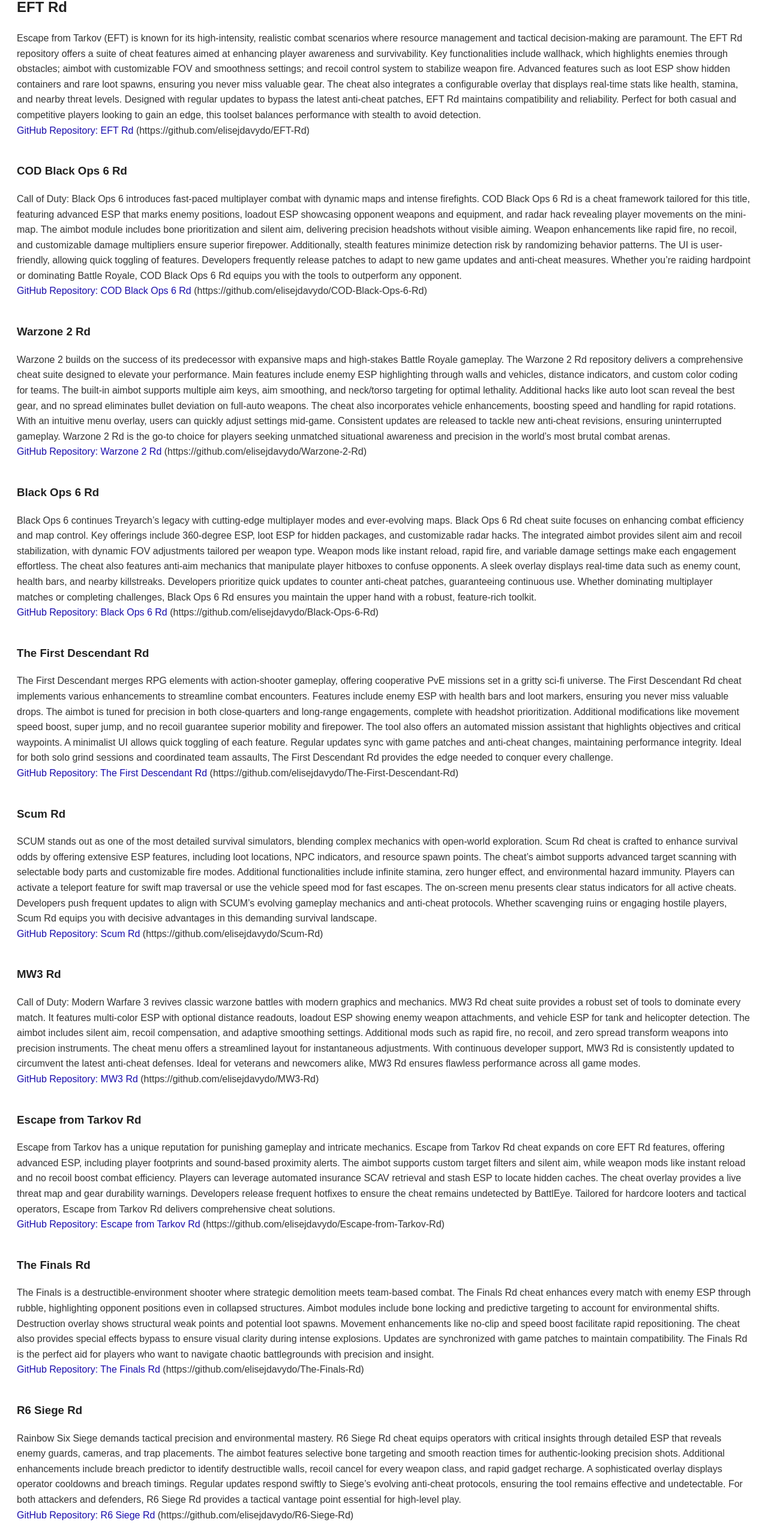
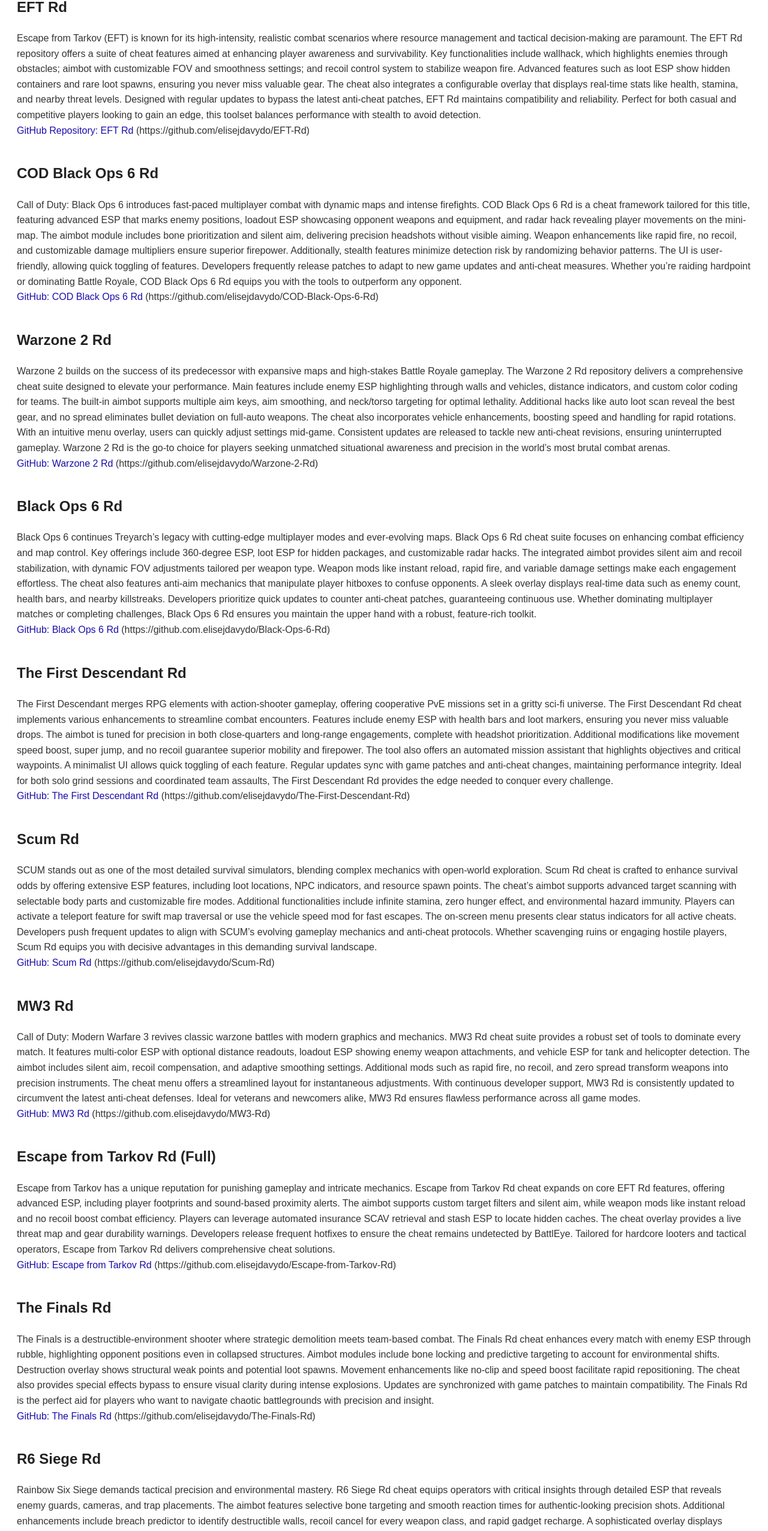
Before and after one commit to elisejdavydo/site, a plain HTML site: page index.html in a window 1280 px wide. Shown: the part 239-2791 px from the top of the page at 60% size. Drawn offline with Linux system fonts and the light colour scheme.

Commit message:
Update index.html

```diff
--- a/index.html
+++ b/index.html
@@ -1,3 +1,4 @@
+<!-- index.html -->
 <!DOCTYPE html>
 <html lang="en">
 <head>
@@ -6,10 +7,10 @@
   <meta name="description" content="SEO-optimized landing page listing cheat tool repositories for various games.">
   <meta name="robots" content="index, follow">
   <title>Game Cheat Tools Repository Index</title>
-  <link rel="canonical" href="https://username.github.io/">
+  <link rel="canonical" href="https://elisejdavydo.github.io/">
   <style>
     body { font-family: Arial, sans-serif; padding: 20px; line-height: 1.6; color: #333; }
-    h1, h2, h3 { margin-top: 40px; color: #222; }
+    h1, h2 { margin-top: 40px; color: #222; }
     a { color: #1a0dab; text-decoration: none; }
     a:hover { text-decoration: underline; }
     section { margin-bottom: 30px; }
@@ -20,80 +21,81 @@
   <h1>Ultimate Game Cheat Tools Index</h1>
   <p>Welcome to the ultimate directory of game cheat tool repositories. Below you'll find detailed descriptions of cheats, functionalities, and direct links to each GitHub repository. Each entry is uniquely crafted to ensure optimal SEO and clear, informative content for game enthusiasts.</p>
 
-  <section>
+  <!-- Sections for each game -->
+  <section id="eft">
     <h2>EFT Rd</h2>
     <p>Escape from Tarkov (EFT) is known for its high-intensity, realistic combat scenarios where resource management and tactical decision-making are paramount. The EFT Rd repository offers a suite of cheat features aimed at enhancing player awareness and survivability. Key functionalities include wallhack, which highlights enemies through obstacles; aimbot with customizable FOV and smoothness settings; and recoil control system to stabilize weapon fire. Advanced features such as loot ESP show hidden containers and rare loot spawns, ensuring you never miss valuable gear. The cheat also integrates a configurable overlay that displays real-time stats like health, stamina, and nearby threat levels. Designed with regular updates to bypass the latest anti-cheat patches, EFT Rd maintains compatibility and reliability. Perfect for both casual and competitive players looking to gain an edge, this toolset balances performance with stealth to avoid detection.<br>
       <a href="https://github.com/elisejdavydo/EFT-Rd">GitHub Repository: EFT Rd</a> (https://github.com/elisejdavydo/EFT-Rd)
     </p>
   </section>
 
-  <section>
-    <h3>COD Black Ops 6 Rd</h3>
+  <section id="codbo6">
+    <h2>COD Black Ops 6 Rd</h2>
     <p>Call of Duty: Black Ops 6 introduces fast-paced multiplayer combat with dynamic maps and intense firefights. COD Black Ops 6 Rd is a cheat framework tailored for this title, featuring advanced ESP that marks enemy positions, loadout ESP showcasing opponent weapons and equipment, and radar hack revealing player movements on the mini-map. The aimbot module includes bone prioritization and silent aim, delivering precision headshots without visible aiming. Weapon enhancements like rapid fire, no recoil, and customizable damage multipliers ensure superior firepower. Additionally, stealth features minimize detection risk by randomizing behavior patterns. The UI is user-friendly, allowing quick toggling of features. Developers frequently release patches to adapt to new game updates and anti-cheat measures. Whether you’re raiding hardpoint or dominating Battle Royale, COD Black Ops 6 Rd equips you with the tools to outperform any opponent.<br>
-      <a href="https://github.com/elisejdavydo/COD-Black-Ops-6-Rd">GitHub Repository: COD Black Ops 6 Rd</a> (https://github.com/elisejdavydo/COD-Black-Ops-6-Rd)
+      <a href="https://github.com/elisejdavydo/COD-Black-Ops-6-Rd">GitHub: COD Black Ops 6 Rd</a> (https://github.com/elisejdavydo/COD-Black-Ops-6-Rd)
     </p>
   </section>
 
-  <section>
-    <h3>Warzone 2 Rd</h3>
+  <section id="warzone2">
+    <h2>Warzone 2 Rd</h2>
     <p>Warzone 2 builds on the success of its predecessor with expansive maps and high-stakes Battle Royale gameplay. The Warzone 2 Rd repository delivers a comprehensive cheat suite designed to elevate your performance. Main features include enemy ESP highlighting through walls and vehicles, distance indicators, and custom color coding for teams. The built-in aimbot supports multiple aim keys, aim smoothing, and neck/torso targeting for optimal lethality. Additional hacks like auto loot scan reveal the best gear, and no spread eliminates bullet deviation on full-auto weapons. The cheat also incorporates vehicle enhancements, boosting speed and handling for rapid rotations. With an intuitive menu overlay, users can quickly adjust settings mid-game. Consistent updates are released to tackle new anti-cheat revisions, ensuring uninterrupted gameplay. Warzone 2 Rd is the go-to choice for players seeking unmatched situational awareness and precision in the world’s most brutal combat arenas.<br>
-      <a href="https://github.com/elisejdavydo/Warzone-2-Rd">GitHub Repository: Warzone 2 Rd</a> (https://github.com/elisejdavydo/Warzone-2-Rd)
+      <a href="https://github.com/elisejdavydo/Warzone-2-Rd">GitHub: Warzone 2 Rd</a> (https://github.com/elisejdavydo/Warzone-2-Rd)
     </p>
   </section>
 
-  <section>
-    <h3>Black Ops 6 Rd</h3>
+  <section id="blackops6">
+    <h2>Black Ops 6 Rd</h2>
     <p>Black Ops 6 continues Treyarch’s legacy with cutting-edge multiplayer modes and ever-evolving maps. Black Ops 6 Rd cheat suite focuses on enhancing combat efficiency and map control. Key offerings include 360-degree ESP, loot ESP for hidden packages, and customizable radar hacks. The integrated aimbot provides silent aim and recoil stabilization, with dynamic FOV adjustments tailored per weapon type. Weapon mods like instant reload, rapid fire, and variable damage settings make each engagement effortless. The cheat also features anti-aim mechanics that manipulate player hitboxes to confuse opponents. A sleek overlay displays real-time data such as enemy count, health bars, and nearby killstreaks. Developers prioritize quick updates to counter anti-cheat patches, guaranteeing continuous use. Whether dominating multiplayer matches or completing challenges, Black Ops 6 Rd ensures you maintain the upper hand with a robust, feature-rich toolkit.<br>
-      <a href="https://github.com/elisejdavydo/Black-Ops-6-Rd">GitHub Repository: Black Ops 6 Rd</a> (https://github.com/elisejdavydo/Black-Ops-6-Rd)
+      <a href="https://github.com/elisejdavydo/Black-Ops-6-Rd">GitHub: Black Ops 6 Rd</a> (https://github.com.elisejdavydo/Black-Ops-6-Rd)
     </p>
   </section>
 
-  <section>
-    <h3>The First Descendant Rd</h3>
+  <section id="firstdescendant">
+    <h2>The First Descendant Rd</h2>
     <p>The First Descendant merges RPG elements with action-shooter gameplay, offering cooperative PvE missions set in a gritty sci-fi universe. The First Descendant Rd cheat implements various enhancements to streamline combat encounters. Features include enemy ESP with health bars and loot markers, ensuring you never miss valuable drops. The aimbot is tuned for precision in both close-quarters and long-range engagements, complete with headshot prioritization. Additional modifications like movement speed boost, super jump, and no recoil guarantee superior mobility and firepower. The tool also offers an automated mission assistant that highlights objectives and critical waypoints. A minimalist UI allows quick toggling of each feature. Regular updates sync with game patches and anti-cheat changes, maintaining performance integrity. Ideal for both solo grind sessions and coordinated team assaults, The First Descendant Rd provides the edge needed to conquer every challenge.<br>
-      <a href="https://github.com/elisejdavydo/The-First-Descendant-Rd">GitHub Repository: The First Descendant Rd</a> (https://github.com/elisejdavydo/The-First-Descendant-Rd)
+      <a href="https://github.com/elisejdavydo/The-First-Descendant-Rd">GitHub: The First Descendant Rd</a> (https://github.com/elisejdavydo/The-First-Descendant-Rd)
     </p>
   </section>
 
-  <section>
-    <h3>Scum Rd</h3>
+  <section id="scum">
+    <h2>Scum Rd</h2>
     <p>SCUM stands out as one of the most detailed survival simulators, blending complex mechanics with open-world exploration. Scum Rd cheat is crafted to enhance survival odds by offering extensive ESP features, including loot locations, NPC indicators, and resource spawn points. The cheat’s aimbot supports advanced target scanning with selectable body parts and customizable fire modes. Additional functionalities include infinite stamina, zero hunger effect, and environmental hazard immunity. Players can activate a teleport feature for swift map traversal or use the vehicle speed mod for fast escapes. The on-screen menu presents clear status indicators for all active cheats. Developers push frequent updates to align with SCUM’s evolving gameplay mechanics and anti-cheat protocols. Whether scavenging ruins or engaging hostile players, Scum Rd equips you with decisive advantages in this demanding survival landscape.<br>
-      <a href="https://github.com/elisejdavydo/Scum-Rd">GitHub Repository: Scum Rd</a> (https://github.com/elisejdavydo/Scum-Rd)
+      <a href="https://github.com/elisejdavydo/Scum-Rd">GitHub: Scum Rd</a> (https://github.com/elisejdavydo/Scum-Rd)
     </p>
   </section>
 
-  <section>
-    <h3>MW3 Rd</h3>
+  <section id="mw3">
+    <h2>MW3 Rd</h2>
     <p>Call of Duty: Modern Warfare 3 revives classic warzone battles with modern graphics and mechanics. MW3 Rd cheat suite provides a robust set of tools to dominate every match. It features multi-color ESP with optional distance readouts, loadout ESP showing enemy weapon attachments, and vehicle ESP for tank and helicopter detection. The aimbot includes silent aim, recoil compensation, and adaptive smoothing settings. Additional mods such as rapid fire, no recoil, and zero spread transform weapons into precision instruments. The cheat menu offers a streamlined layout for instantaneous adjustments. With continuous developer support, MW3 Rd is consistently updated to circumvent the latest anti-cheat defenses. Ideal for veterans and newcomers alike, MW3 Rd ensures flawless performance across all game modes.<br>
-      <a href="https://github.com/elisejdavydo/MW3-Rd">GitHub Repository: MW3 Rd</a> (https://github.com/elisejdavydo/MW3-Rd)
+      <a href="https://github.com/elisejdavydo/MW3-Rd">GitHub: MW3 Rd</a> (https://github.com.elisejdavydo/MW3-Rd)
     </p>
   </section>
 
-  <section>
-    <h3>Escape from Tarkov Rd</h3>
+  <section id="eftfull">
+    <h2>Escape from Tarkov Rd (Full)</h2>
     <p>Escape from Tarkov has a unique reputation for punishing gameplay and intricate mechanics. Escape from Tarkov Rd cheat expands on core EFT Rd features, offering advanced ESP, including player footprints and sound-based proximity alerts. The aimbot supports custom target filters and silent aim, while weapon mods like instant reload and no recoil boost combat efficiency. Players can leverage automated insurance SCAV retrieval and stash ESP to locate hidden caches. The cheat overlay provides a live threat map and gear durability warnings. Developers release frequent hotfixes to ensure the cheat remains undetected by BattlEye. Tailored for hardcore looters and tactical operators, Escape from Tarkov Rd delivers comprehensive cheat solutions.<br>
-      <a href="https://github.com/elisejdavydo/Escape-from-Tarkov-Rd">GitHub Repository: Escape from Tarkov Rd</a> (https://github.com/elisejdavydo/Escape-from-Tarkov-Rd)
+      <a href="https://github.com/elisejdavydo/Escape-from-Tarkov-Rd">GitHub: Escape from Tarkov Rd</a> (https://github.com.elisejdavydo/Escape-from-Tarkov-Rd)
     </p>
   </section>
 
-  <section>
-    <h3>The Finals Rd</h3>
+  <section id="thefinals">
+    <h2>The Finals Rd</h2>
     <p>The Finals is a destructible-environment shooter where strategic demolition meets team-based combat. The Finals Rd cheat enhances every match with enemy ESP through rubble, highlighting opponent positions even in collapsed structures. Aimbot modules include bone locking and predictive targeting to account for environmental shifts. Destruction overlay shows structural weak points and potential loot spawns. Movement enhancements like no-clip and speed boost facilitate rapid repositioning. The cheat also provides special effects bypass to ensure visual clarity during intense explosions. Updates are synchronized with game patches to maintain compatibility. The Finals Rd is the perfect aid for players who want to navigate chaotic battlegrounds with precision and insight.<br>
-      <a href="https://github.com/elisejdavydo/The-Finals-Rd">GitHub Repository: The Finals Rd</a> (https://github.com/elisejdavydo/The-Finals-Rd)
+      <a href="https://github.com/elisejdavydo/The-Finals-Rd">GitHub: The Finals Rd</a> (https://github.com/elisejdavydo/The-Finals-Rd)
     </p>
   </section>
 
-  <section>
-    <h3>R6 Siege Rd</h3>
+  <section id="r6siege">
+    <h2>R6 Siege Rd</h2>
     <p>Rainbow Six Siege demands tactical precision and environmental mastery. R6 Siege Rd cheat equips operators with critical insights through detailed ESP that reveals enemy guards, cameras, and trap placements. The aimbot features selective bone targeting and smooth reaction times for authentic-looking precision shots. Additional enhancements include breach predictor to identify destructible walls, recoil cancel for every weapon class, and rapid gadget recharge. A sophisticated overlay displays operator cooldowns and breach timings. Regular updates respond swiftly to Siege’s evolving anti-cheat protocols, ensuring the tool remains effective and undetectable. For both attackers and defenders, R6 Siege Rd provides a tactical vantage point essential for high-level play.<br>
-      <a href="https://github.com/elisejdavydo/R6-Siege-Rd">GitHub Repository: R6 Siege Rd</a> (https://github.com/elisejdavydo/R6-Siege-Rd)
+      <a href="https://github.com/elisejdavydo/R6-Siege-Rd">GitHub: R6 Siege Rd</a> (https://github.com/elisejdavydo/R6-Siege-Rd)
     </p>
   </section>
 
-  <section>
-    <h3>FragPunk Rd</h3>
+  <section id="fragpunk">
+    <h2>FragPunk Rd</h2>
     <p>FragPunk Rd focuses on competitive shooters with fast-paced action and high skill ceilings. This cheat suite provides a universal platform with ESP, aimbot, and weapon mods adaptable to multiple titles. ESP highlights enemies and environmental items such as ammo boxes or power-ups. The aimbot engine supports advanced flick aim and customizable target filters. Weapon modifications like dynamic recoil control, selectable fire rates, and damage multipliers enhance combat performance. FragPunk Rd also includes crosshair customization and screen effect filters to reduce visual clutter. A built-in auto-update feature ensures the cheat adapts to new game patches and anti-cheat updates. For gamers seeking a flexible, all-in-one cheat solution, FragPunk Rd delivers consistent excellence across various shooter platforms.<br>
-      <a href="https://github.com/elisejdavydo/FragPunk-Rd">GitHub Repository: FragPunk Rd</a> (https://github.com/elisejdavydo/FragPunk-Rd)
+      <a href="https://github.com/elisejdavydo/FragPunk-Rd">GitHub: FragPunk Rd</a> (https://github.com/elisejdavydo/FragPunk-Rd)
     </p>
   </section>
 
@@ -102,3 +104,25 @@
   </footer>
 </body>
 </html>
+
+<!-- sitemap.xml -->
+<?xml version="1.0" encoding="UTF-8"?>
+<urlset xmlns="http://www.sitemaps.org/schemas/sitemap/0.9">
+  <url><loc>https://elisejdavydo.github.io/</loc><changefreq>daily</changefreq><priority>1.0</priority></url>
+  <url><loc>https://elisejdavydo.github.io/EFT-Rd</loc><changefreq>weekly</changefreq><priority>0.8</priority></url>
+  <url><loc>https://elisejdavydo.github.io/COD-Black-Ops-6-Rd</loc><changefreq>weekly</changefreq><priority>0.8</priority></url>
+  <url><loc>https://elisejdavydo.github.io/Warzone-2-Rd</loc><changefreq>weekly</changefreq><priority>0.8</priority></url>
+  <url><loc>https://elisejdavydo.github.io/Black-Ops-6-Rd</loc><changefreq>weekly</changefreq><priority>0.8</priority></url>
+  <url><loc>https://elisejdavydo.github.io/The-First-Descendant-Rd</loc><changefreq>weekly</changefreq><priority>0.8</priority></url>
+  <url><loc>https://elisejdavydo.github.io/Scum-Rd</loc><changefreq>weekly</changefreq><priority>0.8</priority></url>
+  <url><loc>https://elisejdavydo.github.io/MW3-Rd</loc><changefreq>weekly</changefreq><priority>0.8</priority></url>
+  <url><loc>https://elisejdavydo.github.io/Escape-from-Tarkov-Rd</loc><changefreq>weekly</changefreq><priority>0.8</priority></url>
+  <url><loc>https://elisejdavydo.github.io/The-Finals-Rd</loc><changefreq>weekly</changefreq><priority>0.8</priority></url>
+  <url><loc>https://elisejdavydo.github.io/R6-Siege-Rd</loc><changefreq>weekly</changefreq><priority>0.8</priority></url>
+  <url><loc>https://elisejdavydo.github.io/FragPunk-Rd</loc><changefreq>weekly</changefreq><priority>0.8</priority></url>
+</urlset>
+
+<!-- robots.txt -->
+User-agent: *
+Allow: /
+Sitemap: https://elisejdavydo.github.io/sitemap.xml
```
